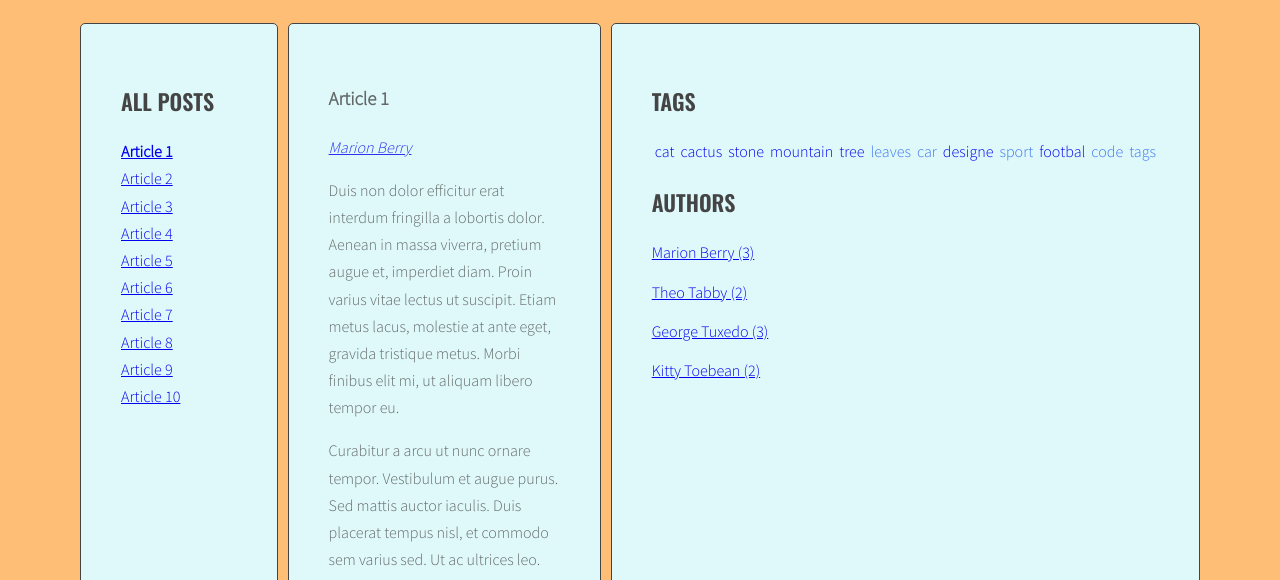
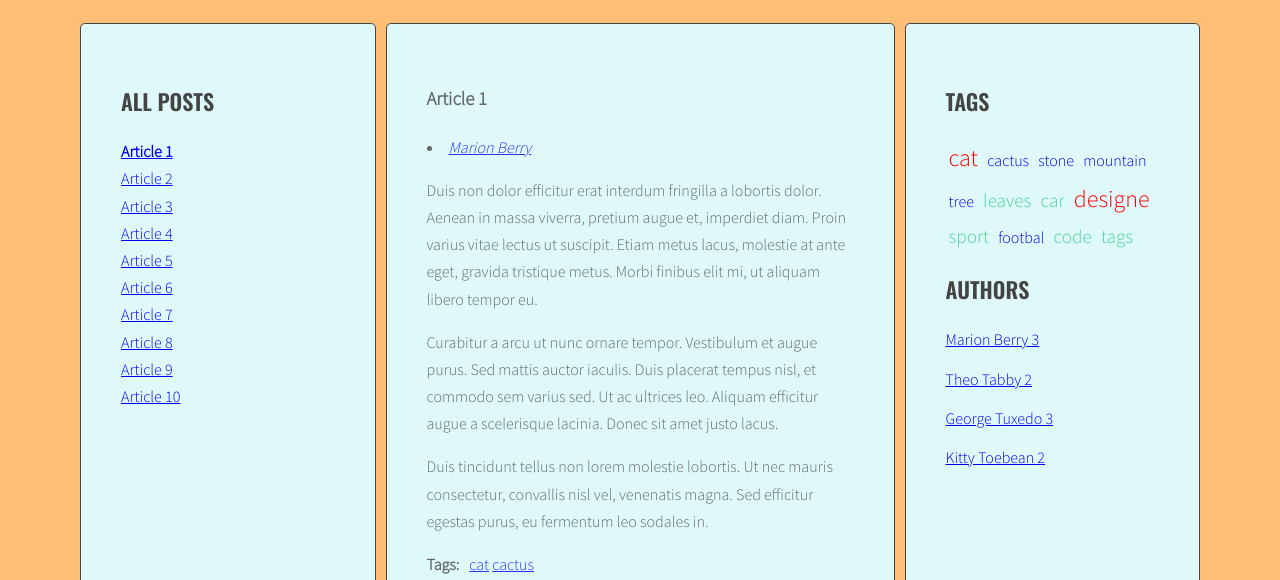
Before and after one commit to SapiannykSerhii/javascript-blog, a website with bundled scripts: page index.html in a window 1280 px wide. Both pictures are taken after a click on the link "Article 1". Shown: the part 220-800 px from the top of the page. Built offline with nearby package versions, Linux system fonts and the light colour scheme.

Commit message:
Add Halsebars

```diff
--- a/index.html
+++ b/index.html
@@ -193,6 +193,26 @@
         </div>
       </div>
 
+      <script id="template-article-link" type="text/x-handlebars-template">
+        <li><a href="#{{ id }}"><span>{{ title }}</span></a></li>
+      </script>
+      <script id="template-tag-link" type="text/x-handlebars-template">
+        <li><a href="#tag-{{ id }}"><span>{{ title }}</span></a></li>
+      </script>
+      <script id="template-author-link" type="text/x-handlebars-template">
+        <li><a href="#author-{{ id }}"><span>{{ title }}</span></a></li>
+      </script>
+      <script id="template-tag-cloud-link" type="text/x-handlebars-template">
+        {{#each tags}}
+        <li><a href="#tag-{{ tag }}" class="{{ className }} " > {{cound}} {{ tag }}</a></li>
+        {{/each}}
+      </script>
+      <script id="template-autor-cloud-link" type="text/x-handlebars-template">
+        {{#each authors}}
+        <li><a href="#author-{{ author }}"> {{author}} {{cound}} </a></li>
+        {{/each}}
+      </script>
+      <script src="https://cdnjs.cloudflare.com/ajax/libs/handlebars.js/4.1.0/handlebars.min.js"></script>
       <script src="js/script.js"></script>
  </body>
 </html>
--- a/js/script.js
+++ b/js/script.js
@@ -3,17 +3,26 @@
 //     console.log('links:', links);
 
 // const { active } = require("browser-sync");
-
 //   });
 {
   'use strict';
+
+  const templates = {
+    articleLink: Handlebars.compile(document.querySelector('#template-article-link').innerHTML),
+    tagLink: Handlebars.compile(document.querySelector('#template-tag-link').innerHTML),
+    authorLink: Handlebars.compile(document.querySelector('#template-author-link').innerHTML),
+    tagCloudLink: Handlebars.compile(document.querySelector('#template-tag-cloud-link').innerHTML),
+    authorCloudLink: Handlebars.compile(document.querySelector('#template-autor-cloud-link').innerHTML)
+  };
+
+
 
   const titleClickHandler = function(event){
     const clickedElement = this;
     event.preventDefault();
 
-    console.log('Link was clicked!');
-    console.log('links:', event);
+    // console.log('Link was clicked!');
+    // console.log('links:', event);
 
 
     /*[DONE] remove class 'active' from all article links  */
@@ -25,21 +34,22 @@
 
     /*[DONE] add class 'active' to the clicked link */
     clickedElement.classList.add('active');
-    console.log('clickedElement (with plus): ' + clickedElement);
+    // console.log('clickedElement (with plus): ' + clickedElement);
 
     /*DONE] remove class 'active' from all articles */
-    const activeArticles = document.querySelectorAll('.posts article.active');
+    const activeArticles = document.querySelectorAll('.post.active');
+    // console.log(activeArticles)
     for(let activeArticle of activeArticles){
       activeArticle.classList.remove('active');
     }
 
     /*[DONE] get 'href' attribute from the clicked link */
     const articleSelector = clickedElement.getAttribute('href');
-    console.log(articleSelector);
+    // console.log(articleSelector);
 
     /*[DONE] find the correct article using the selector (value of 'href' attribute) */
     const targetArticle = document.querySelector(articleSelector);
-    console.log(targetArticle);
+    // console.log(targetArticle);
 
     /*[DONE]add class 'active' to the correct article */
     targetArticle.classList.add('active');
@@ -63,34 +73,31 @@
 
     /*[DONE] remove contents of titleList */
     const titleList = document.querySelector(optTitleListSelector);
-    console.log(titleList)
-
-      titleList.innerHTML = '';
+    // console.log(titleList)
+    titleList.innerHTML = '';
     /*[DONE] for each article */
     const articles = document.querySelectorAll(optArticleSelector + customSelector);
-    console.log(articles);
-
+    // console.log(articles);
     let html = '';
-
     for (let article of articles) {
-      console.log(article);
+      // console.log(article);
 
       /*[DONE] get the article id */
       const articleId = article.getAttribute('id');
-      console.log(articleId);
-
+      // console.log(articleId);
       /*[DONE]find the title element */
       const articleTitle = article.querySelector(optTitleSelector).innerHTML;
-      console.log(articleTitle);
+      // console.log(articleTitle);
       /*[DONE]get the title from the title element */
-      const linkHTML = `<li><a href="#${articleId}"><span>${articleTitle}</span></a></li>`;
-      console.log(linkHTML);
-
+      // const linkHTML = `<li><a href="#${articleId}"><span>${articleTitle}</span></a></li>`;
+      const linkHTMLData = {id: articleId, title: articleTitle};
+      const linkHTML = templates.articleLink(linkHTMLData);
+      // console.log(linkHTML);
       /*[DONE] create HTML of the link */
       titleList.innerHTML = titleList.innerHTML + linkHTML;
-
       /*[DONE] insert link into titleList */
       html = html + linkHTML;
+
 
     }
 
@@ -147,8 +154,11 @@
       for(let tag of articleTagsArray){
         // console.log(tag);
         /* generate HTML of the link */
-        // const taglinkHTML = '<li><a href="#tag-' + tag + '"><span>' + tag + '</span></a></li>';
-        const tagLinkHTML = `<li><a href="#tag-${tag}"><span>${tag}</span></a></li>`;
+        // const tagLinkHTML = '<li><a href="#tag-' + tag + '"><span>' + tag + '</span></a></li>';
+        // console.log(tagLinkHTML)
+        const linkHTMLData = {id: tag, title: tag};
+        tagLinkHTML = templates.tagLink(linkHTMLData);
+        // console.log(tagLinkHTML);
         /* add generated code to html variable */
         html = html + tagLinkHTML;
         // [NEW] check if this link is NOT already in allTags
@@ -171,19 +181,26 @@
     /* [NEW] create variable for all links HTML code */
     const tagsParams = calculateTagsParams(allTags);
     // console.log('tagsParams:', tagsParams);
-    let allTagsHTML = '';
+    // let allTagsHTML = '';
+    const allTagsData = {tags: []};
     /* [NEW] START LOOP: for each tag in allTags: */
     for (let tag in allTags){
       /* [NEW] generate code of a link and add it to allTagsHTML */
       // const taglinkHTML = '<li><a class="' + calculateTagClass(allTags[tag], tagsParams) + '" href="#tag-' + tag + '">' + tag + ' ' + '</a></li>';
-      // const tagLinkHTML = `<li><a class="${calculateTagClass(allTags[tag], tagsParams)}" href="#tag-${tag}">${tag}</a></li>`;
-      const tagLinkHTML = '<li><a class="' + calculateTagClass(allTags[tag], tagsParams) + '" href="#tag-' + tag + '">' + tag + '</a></li>';
-      console.log('taglinkHTML:', tagLinkHTML);
-      allTagsHTML += tagLinkHTML;
+      // const tagLinkHTML = '<li><a class="' + calculateTagClass(allTags[tag], tagsParams) + '" href="#tag-' + tag + '">' + tag + '</a></li>';
+      // console.log('taglinkHTML:', tagLinkHTML);
+      // allTagsHTML += tagLinkHTML;
+      allTagsData.tags.push ({
+        tag: tag,
+        count: allTags[tag],
+        className: calculateTagClass(allTags[tag], tagsParams)
+      });
     /* [NEW] END LOOP: for each tag in allTags: */
     }
     /*[NEW] add HTML from allTagsHTML to tagList */
-    tagList.innerHTML = allTagsHTML;
+    // tagList.innerHTML = allTagsHTML;
+    tagList.innerHTML = templates.tagCloudLink(allTagsData);
+    // console.log(allTagsData)
   }
   generateTags();
 
@@ -195,13 +212,13 @@
     const clickedElement = this;
     /* make a new constant "href" and read the attribute "href" of the clicked element */
     const href = clickedElement.getAttribute('href');
-    console.log(href);
+    // console.log(href);
     /* make a new constant "tag" and extract tag from the "href" constant */
     const tag = href.replace('#tag-','');
-    console.log(tag);
+    // console.log(tag);
     /* find all tag links with class active */
     const tagLinks = document.querySelectorAll('a.active[href^="#tag-"]');
-    console.log(tagLinks);
+    // console.log(tagLinks);
     /* START LOOP: for each active tag link */
     for (let tagLink of tagLinks){
     /* remove class active */
@@ -251,15 +268,17 @@
       const authorTags = article.getAttribute('data-author');
       // console.log(authorTags);
       /* generate HTML of the link */
-      // const authorLinkHTML = '<a href="#author-' + authorTags'"><span>' + authorTags + '</span></a>;
-      const authorLinkHTML = `<a href="#author-${authorTags}"><span>${authorTags}</span></a>`;
+      // const authorLinkHTML = `<a href="#author-${authorTags}"><span>${authorTags}</span></a>`;
+      // const authorLinkHTML = '<a href="#author-' + authorTags + '"><span>' + authorTags + '</span></a>';
       // console.log(authorLinkHTML);
+      const authorLinkHTMLData = {id: authorTags, title: authorTags};
+      const authorLinkHTML = templates.authorLink(authorLinkHTMLData);
       /* add generated code to html variable */
       html = html + authorLinkHTML;
       // [NEW] check if this link is NOT already in allAuthors
       if(!allAuthors[authorTags]){
         // [NEW] add generated code to allAuthor object
-        allAuthors[authorTags] = 1
+        allAuthors[authorTags] = 1;
       }else {
         allAuthors[authorTags]++;
       }
@@ -268,20 +287,26 @@
       // console.log(titleList)
     }
     // [NEW] find list of tags in right column
-     const authorList = document.querySelector(optAuthorsListSelector);
+    const authorList = document.querySelector(optAuthorsListSelector);
+    //  console.log(authorList)
     /* [NEW] create variable for all links HTML code */
-    const tagsParams = calculateTagsParams(allAuthors);
-    console.log('tagParams:', tagsParams);
+    // const tagsParams = calculateTagsParams(allAuthors);
+    // console.log('tagParams:', tagsParams);
 
-    let allAuthorsHTML = '';
+    // let allAuthorsHTML = '';
+    const allAuthorsData = {authors: []};
+    for (let author in allAuthors){
+      // const authorLinkHTML =  '<li><a href= "#author-' + author + '">' + author + ' (' + allAuthors[author] + ') </a></li> ';
+      // console.log('authorsLinkHTML:',authorLinkHTML);
 
-    for (let author in allAuthors){;
-      const authorLinkHTML =  '<li><a href= "#author-' + author + '">' + author + ' (' + allAuthors[author] + ') </a></li> ';
-      console.log('authorsLinkHTML:',authorLinkHTML);
-
-      allAuthorsHTML += authorLinkHTML;
+      // allAuthorsHTML += authorLinkHTML;
+      allAuthorsData.authors.push ({
+        author: author,
+        cound: allAuthors[author]
+      });
     }
-    authorList.innerHTML = allAuthorsHTML;
+    authorList.innerHTML = templates.authorCloudLink(allAuthorsData);
+    // console.log(allAuthorsData)
   }
   generateAuthor();
 
@@ -298,7 +323,7 @@
     const tag = href.replace('#author-','');
     /* find all tag links with class active */
     const authorLinks = document.querySelectorAll('a.active[href^="#author-"]');
-    console.log(authorLinks)
+    // console.log(authorLinks)
     /* START LOOP: for each active tag link */
     for (let authorLink of authorLinks){
       /* remove class active */
@@ -323,7 +348,7 @@
   function addClickListenersToAuthors(){
     /* find all links to authors */
     const allLinksToAuthors = document.querySelectorAll('a[href^="#author-"]');
-    console.log(allLinksToAuthors)
+    // console.log(allLinksToAuthors)
     /* START LOOP: for each link */
     for (let link of allLinksToAuthors){
       /* add tagClickHandler as event listener for that link */
--- a/sass/style.scss
+++ b/sass/style.scss
@@ -133,6 +133,7 @@
   }
 }
 .list.tags {
+
   li {
     display: inline;
     padding: 3px;
@@ -141,27 +142,21 @@
     }
   }
 }
-.tag-size-10 {
-  color: red;
-  font-size: 150%;
-}
-.tag-size-8 {
 
+.tag-size-2 {
   color: rgba(29, 201, 121, 0.767);
   font-size: 120%;
-
 }
-.tag-size-6 {
+.tag-size-1 .className {
   color: #2665ece3;
   font-size: 100%;
 }
-
-.tag-size-2 {
-  color: #2665ece3;
-  font-size: 100%;
-}
-.tag-size-3 {
+.tag-size-5 {
   color: red;
   font-size: 150%;
 
 }
+.tag-size-3 {
+  color: #fff;
+  font-size: 145%;
+}
```
Also changed, not shown: .eslintrc.json, css/style.css, 1 other file.
